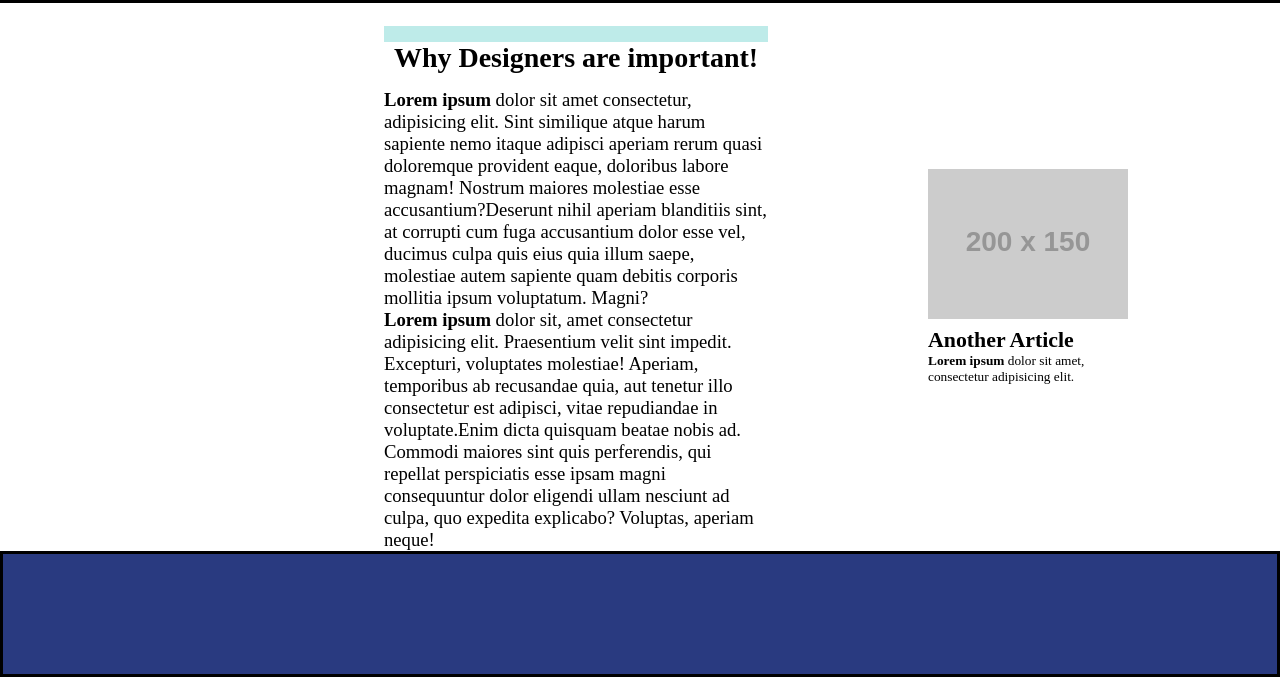
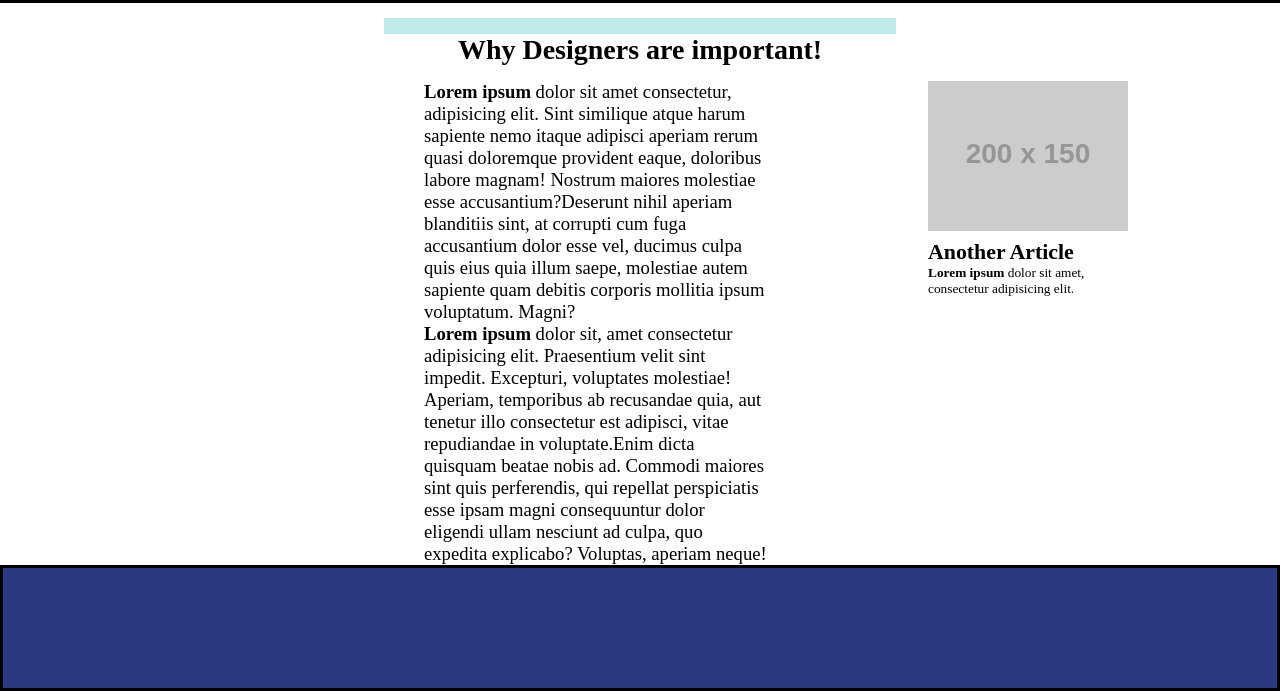
Before and after one commit to BenjaminNewitt/CoolSite, a plain HTML site: page index.html in a window 1280 px wide. Shown: the part 142-833 px from the top of the page. Drawn offline with Linux system fonts and the light colour scheme; placeholder pictures from the web are drawn by us.

Commit message:
adjusting image and title position

```diff
--- a/index.html
+++ b/index.html
@@ -14,11 +14,11 @@
       </div>
     </header>
     <main>
+      <div><h1 class="article-title">Why Designers are important!</h1></div>
       <div class="row">
         <div class="column-left"></div>
         <div class="column-middle">
           <section>
-            <h1>Why Designers are important!</h1>
             <p>
               <b>Lorem ipsum</b> dolor sit amet consectetur, adipisicing elit.
               Sint similique atque harum sapiente nemo itaque adipisci aperiam
--- a/style.css
+++ b/style.css
@@ -45,23 +45,29 @@ footer div {
   width: 30%;
 }
 
-section h1 {
+.article-title {
   font-size: 1.5em;
+  text-align: center;
+  display: block;
   text-align: center;
   border-top: 1rem solid;
   border-color: #beebe9;
+  margin: auto;
+  margin-top: 15px;
   margin-bottom: 15px;
+  width: 40%;
 }
 
 section p {
   margin: 0;
+  margin-left: 40px;
 }
 
 .column-right {
   display: inline-block;
   width: 15%;
   text-align: left;
-  align-self: center;
+  align-self: flex-start;
 }
 
 .column-right h3 {
```
